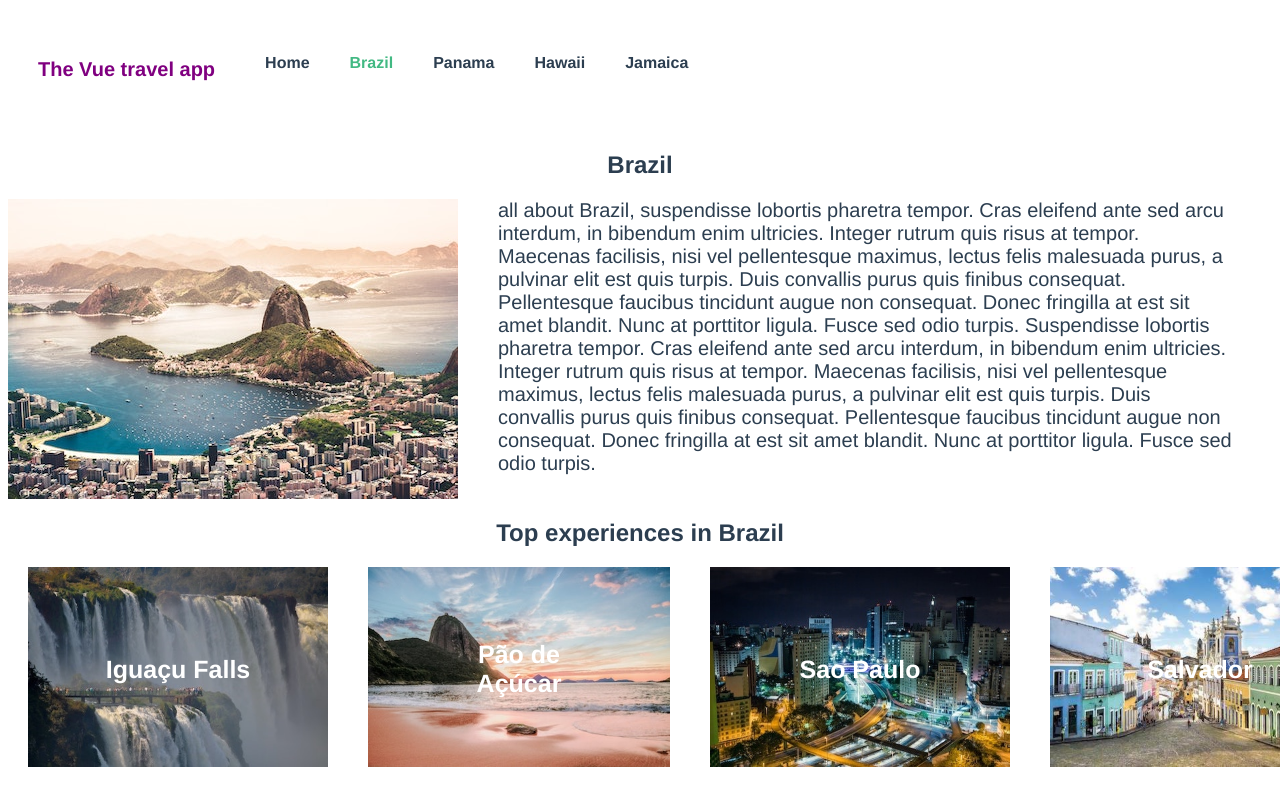
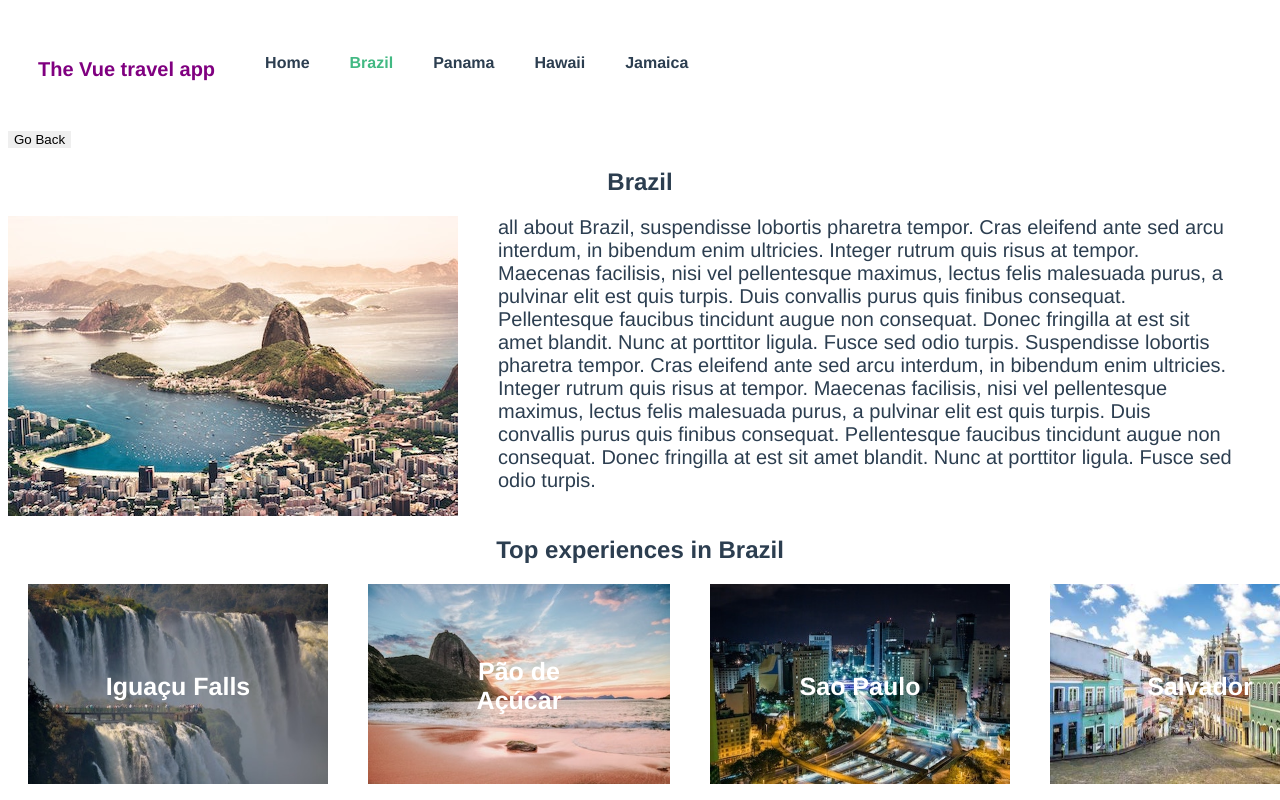
Before and after one commit to ysflghou/vue-travel-app, a Vue app: page /destination/brazil in a window 1280 px wide. Shown: the top 800 px of the page. Built offline with nearby package versions, Linux system fonts and the light colour scheme.

Commit message:
Add GoBack button

```diff
--- /dev/null
+++ b/src/components/GoBack.vue
@@ -0,0 +1,23 @@
+<template>
+  <span class="go-back">
+    <button @click="goBack">Go Back</button>
+  </span>
+</template>
+<script>
+export default {
+  methods: {
+    goBack() {
+      this.$router.go(-1);
+    }
+  }
+};
+</script>
+<style scoped>
+.go-back {
+  display: flex;
+  cursor: pointer;
+}
+button {
+  border: 0;
+}
+</style>
--- a/src/views/DestinationDetails.vue
+++ b/src/views/DestinationDetails.vue
@@ -1,5 +1,6 @@
 <template>
   <div>
+    <GoBack />
     <section class="destination">
       <h1>{{destination.name}}</h1>
       <div class="destination-details">
@@ -25,7 +26,11 @@
 
 <script>
 import store from "@/store.js";
+import GoBack from "@/components/GoBack.vue";
 export default {
+  components: {
+    GoBack
+  },
   props: {
     slug: {
       type: String,
```
